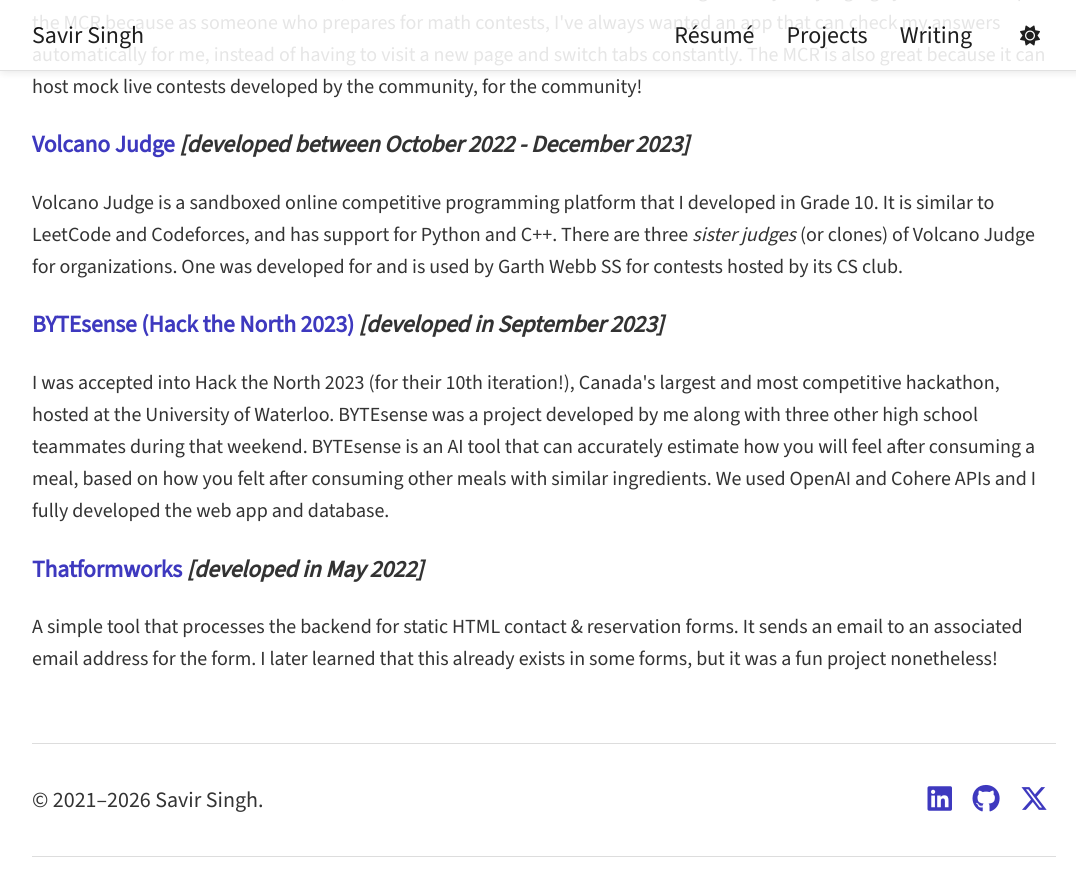
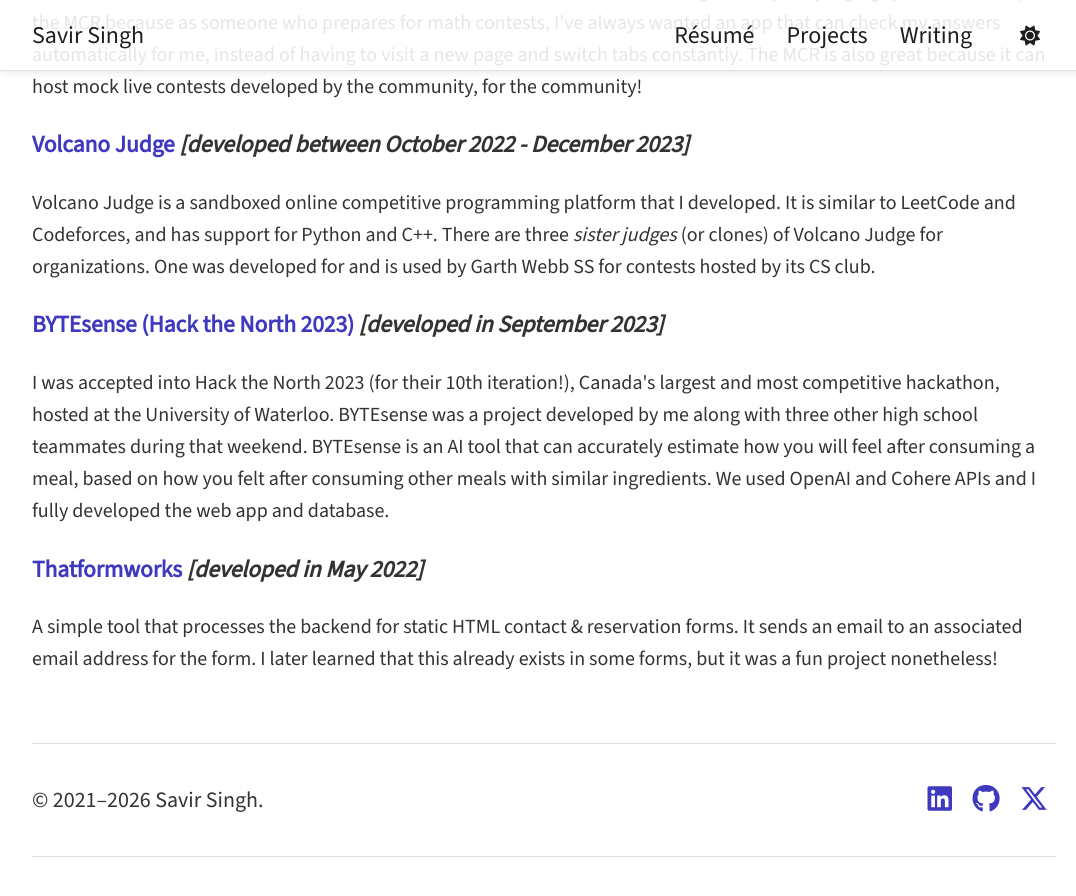
Before and after one commit to savirsingh/savirsingh.github.io, a Jekyll site: the page built from projects.html, in a window 1280 px wide and 900 px high, scrolled down 766 px. Shown: the top 896 px of the window, without its empty margins (96-1172 px from the left). Built offline with Jekyll 4.4.1, drawn with Linux system fonts in a browser that asks for light colours.

Commit message:
Refine Volcano Judge description in projects.html
Removed redundant phrase about development in Grade 10 for Volcano Judge.

```diff
--- a/projects.html
+++ b/projects.html
@@ -14,7 +14,7 @@
             <h3><a href="https://mathcontestrepository.pythonanywhere.com">The Math Contest Repository</a> <i>[developed between October 2023 - June 2025]</i></h3>
             <p>The MCR is a collection of over 1,400 contest-style math problems. The platform is used by over 500 registered students and has hosted 15+ contests so far. Over 5,000 solutions have been submitted to and graded by the judging system. I developed the MCR because as someone who prepares for math contests, I've always wanted an app that can check my answers automatically for me, instead of having to visit a new page and switch tabs constantly. The MCR is also great because it can host mock live contests developed by the community, for the community!</p>
             <h3><a href="https://github.com/savirsingh/volcano-judge">Volcano Judge</a> <i>[developed between October 2022 - December 2023]</i></h3>
-            <p>Volcano Judge is a sandboxed online competitive programming platform that I developed in Grade 10. It is similar to LeetCode and Codeforces, and has support for Python and C++. There are three <i>sister judges</i> (or clones) of Volcano Judge for organizations. One was developed for and is used by Garth Webb SS for contests hosted by its CS club.</p>
+            <p>Volcano Judge is a sandboxed online competitive programming platform that I developed. It is similar to LeetCode and Codeforces, and has support for Python and C++. There are three <i>sister judges</i> (or clones) of Volcano Judge for organizations. One was developed for and is used by Garth Webb SS for contests hosted by its CS club.</p>
             <h3><a href="https://github.com/savirsingh/bytesense-htn-project">BYTEsense (Hack the North 2023)</a> <i>[developed in September 2023]</i></h3>
             <p>I was accepted into Hack the North 2023 (for their 10th iteration!), Canada's largest and most competitive hackathon, hosted at the University of Waterloo. BYTEsense was a project developed by me along with three other high school teammates during that weekend. BYTEsense is an AI tool that can accurately estimate how you will feel after consuming a meal, based on how you felt after consuming other meals with similar ingredients. We used OpenAI and Cohere APIs and I fully developed the web app and database.</p>
             <h3><a href="https://thatformworks.pythonanywhere.com">Thatformworks</a> <i>[developed in May 2022]</i></h3>
```
